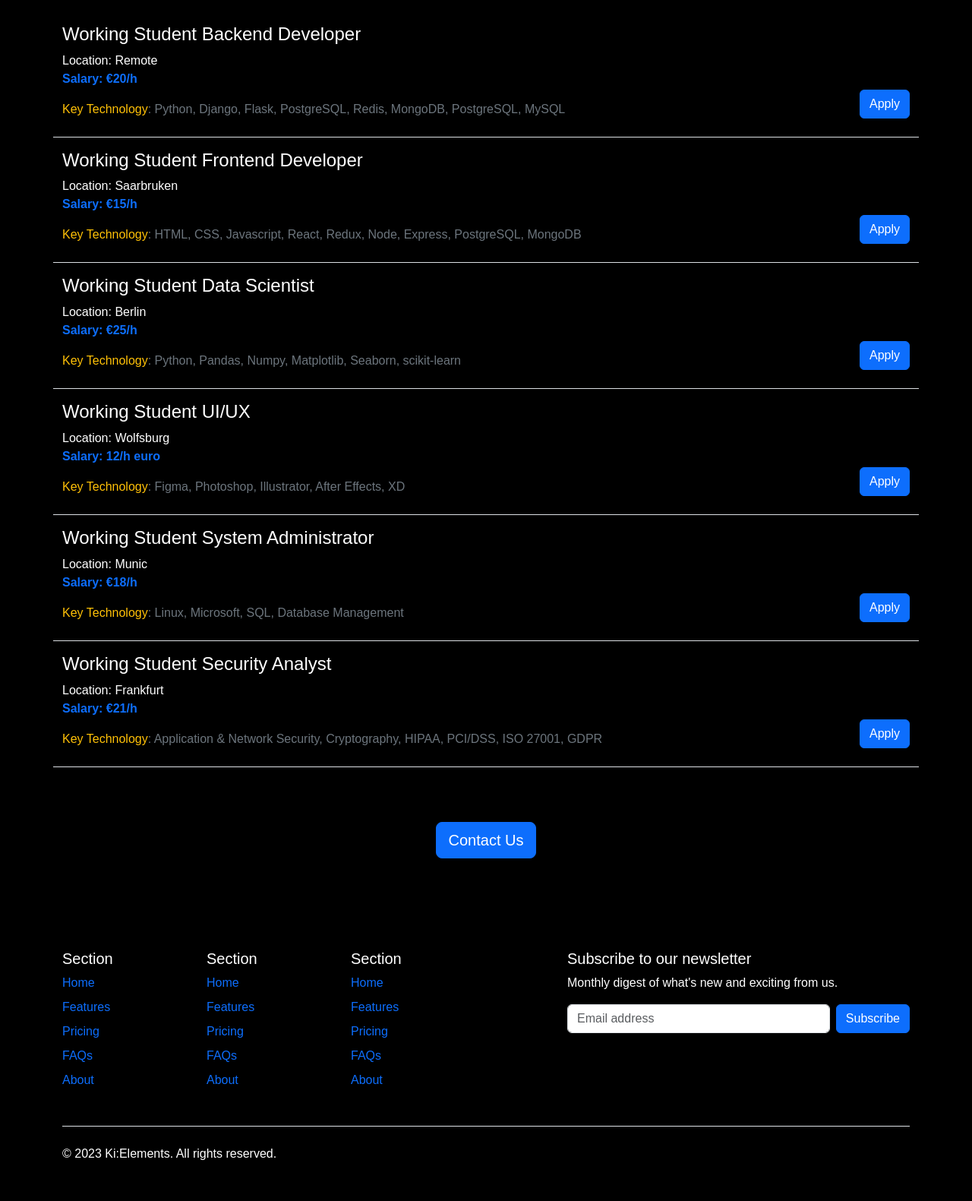
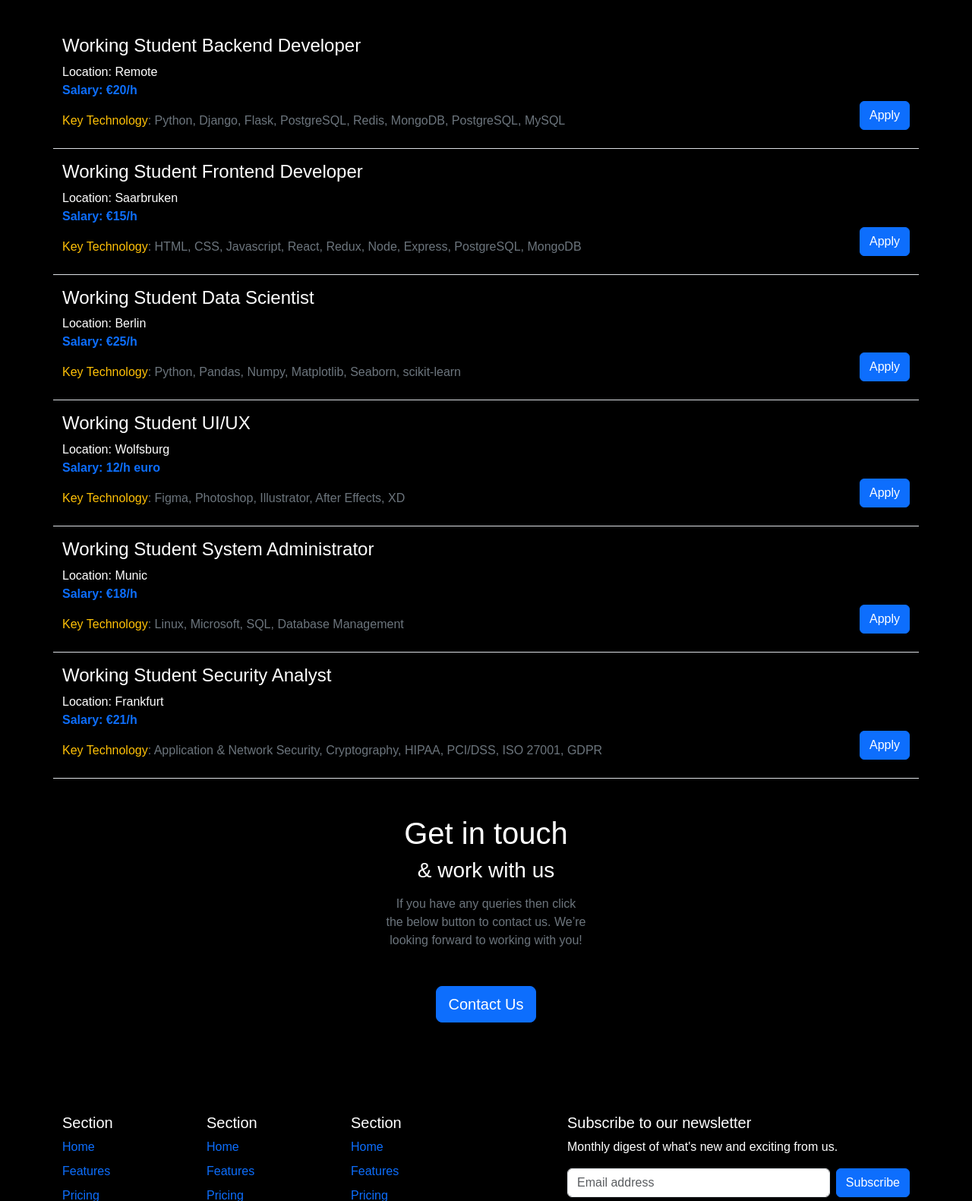
Before and after one commit to anamulislamshamim/careers_website, a Flask app: page / in a window 1280 px wide. Shown: the part 1560-3141 px from the top of the page at 76% size. Before the commit the page ends 3115 px from the top, so only its background shows below. Run offline with Flask 3, Linux system fonts and the light colour scheme.

Commit message:
updated the contact section

```diff
--- a/templates/home.html
+++ b/templates/home.html
@@ -63,8 +63,8 @@
       <div class="col-md-6 col-lg-3">
         <h3>Shape the future of health</h3>
         <h5 class="text-primary">Inspire & get inspired</h5>
-        <p class='text-justify'>Excited to meet you and talk about your ideas, visions or possible collaboration – no matter if your background is in pharma, research or healthcare.
-          Feel free to contact us directly via our LinkedIn profiles linked below.</p>
+        <p class='text-justify'>Excited to meet you and talk about your ideas, visions or possible collaboration – no matter if your background is in IT, pharma, research or healthcare.
+          Feel free to contact us directly via below contact button. We’re looking forward to working with you!</p>
       </div>
       <div class="col-md-6 col-lg-9 ps-md-5">
         <img class="img-fluid" src="https://cdn.join.com/64870ead46ff6800076ec9a6/ki-elements-image-orig.jpg" alt="ki:elements group image">
@@ -76,6 +76,11 @@
       {% endfor %}
     </div>
     <div class='text-center mt-md-5 mt-5'>
+      <div>
+        <h1>Get in touch</h1>
+        <h3>& work with us</h3>
+        <p class="w-25 mx-auto text-secondary p-2">If you have any queries then click the below button to contact us. We’re looking forward to working with you!</p>
+      </div>
       <a href="mailto:info@ki-elements.de?subject=Question%20about%20job%20openings%20at%20Ki%3AElements&body=Name%20%3Cyour%20name%3E%0D%0AAddress%20%3Cyour%20address%3E%0D%0A%0D%0AQuestion%20%3Cyour%20question%3E%0D%0A%0D%0A%0D%0A%0D%0ANote%3A%20One%20of%20our%20employee%20will%20respond%20you%20within%207%20working%20days.%20Please%20be%20patience." class="btn btn-primary btn-lg my-md-4">Contact Us</a>
     </div>
   </div>
```
